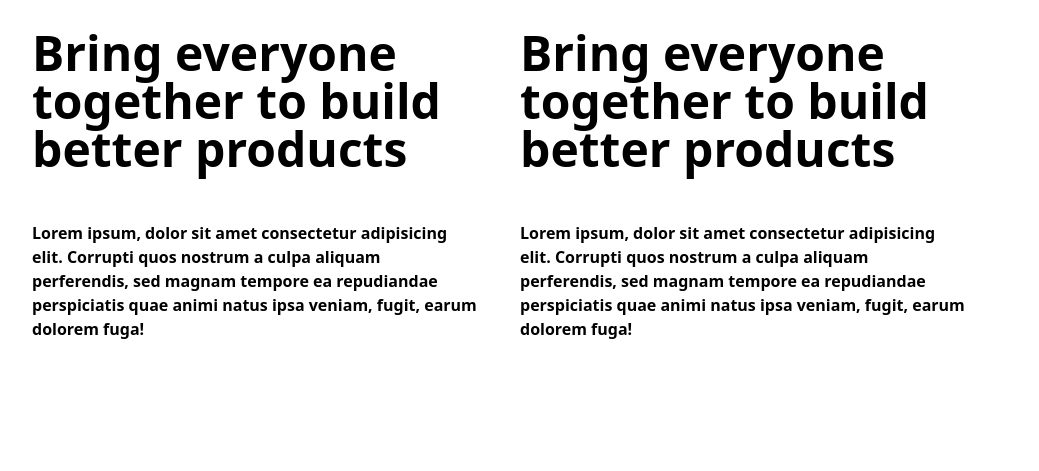
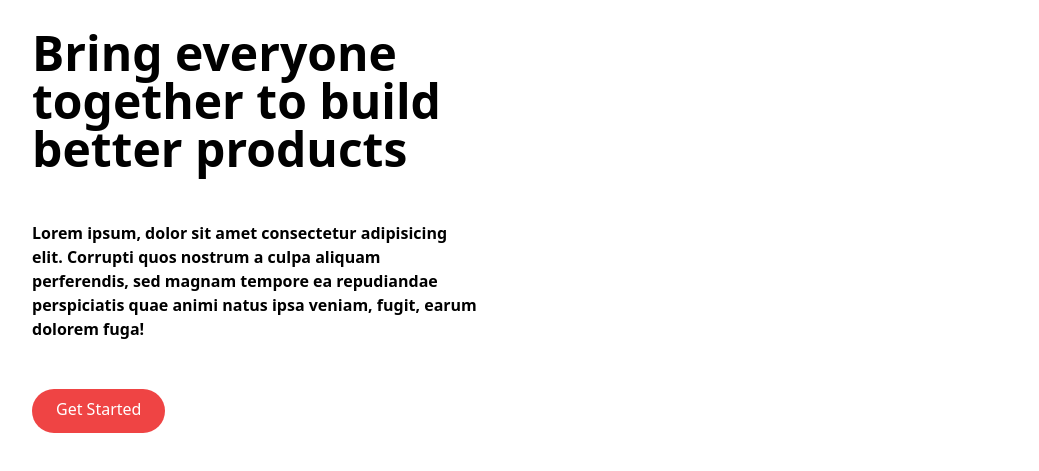
Before and after one commit to JepoySanity/TWCSS-manage, a website: page index.html in a window 1280 px wide. Shown: the part 71-542 px from the top of the page, without its empty margins (120-1159 px from the left). Drawn offline with Linux system fonts and the light colour scheme.

Commit message:
add the get started button on hero section

```diff
--- a/index.html
+++ b/index.html
@@ -46,19 +46,13 @@
             repudiandae perspiciatis quae animi natus ipsa veniam, fugit, earum
             dolorem fuga!
           </p>
-        </div>
-        <div class="flex flex-col space-y-12 md:w-1/2">
-          <h1
-            class="max-w-md text-4xl font-bold text-center md:text-5xl md:text-left mt-8"
-          >
-            Bring everyone together to build better products
-          </h1>
-          <p class="max-w-md font-bold text-center md:text-left mt-0">
-            Lorem ipsum, dolor sit amet consectetur adipisicing elit. Corrupti
-            quos nostrum a culpa aliquam perferendis, sed magnam tempore ea
-            repudiandae perspiciatis quae animi natus ipsa veniam, fugit, earum
-            dolorem fuga!
-          </p>
+          <div class="flex justify-start">
+            <a
+              href=""
+              class="hidden md:block p-3 px-6 pt-2 text-white bg-red-500 rounded-full baseline hover:bg-red-800"
+              >Get Started</a
+            >
+          </div>
         </div>
       </div>
     </section>
```
